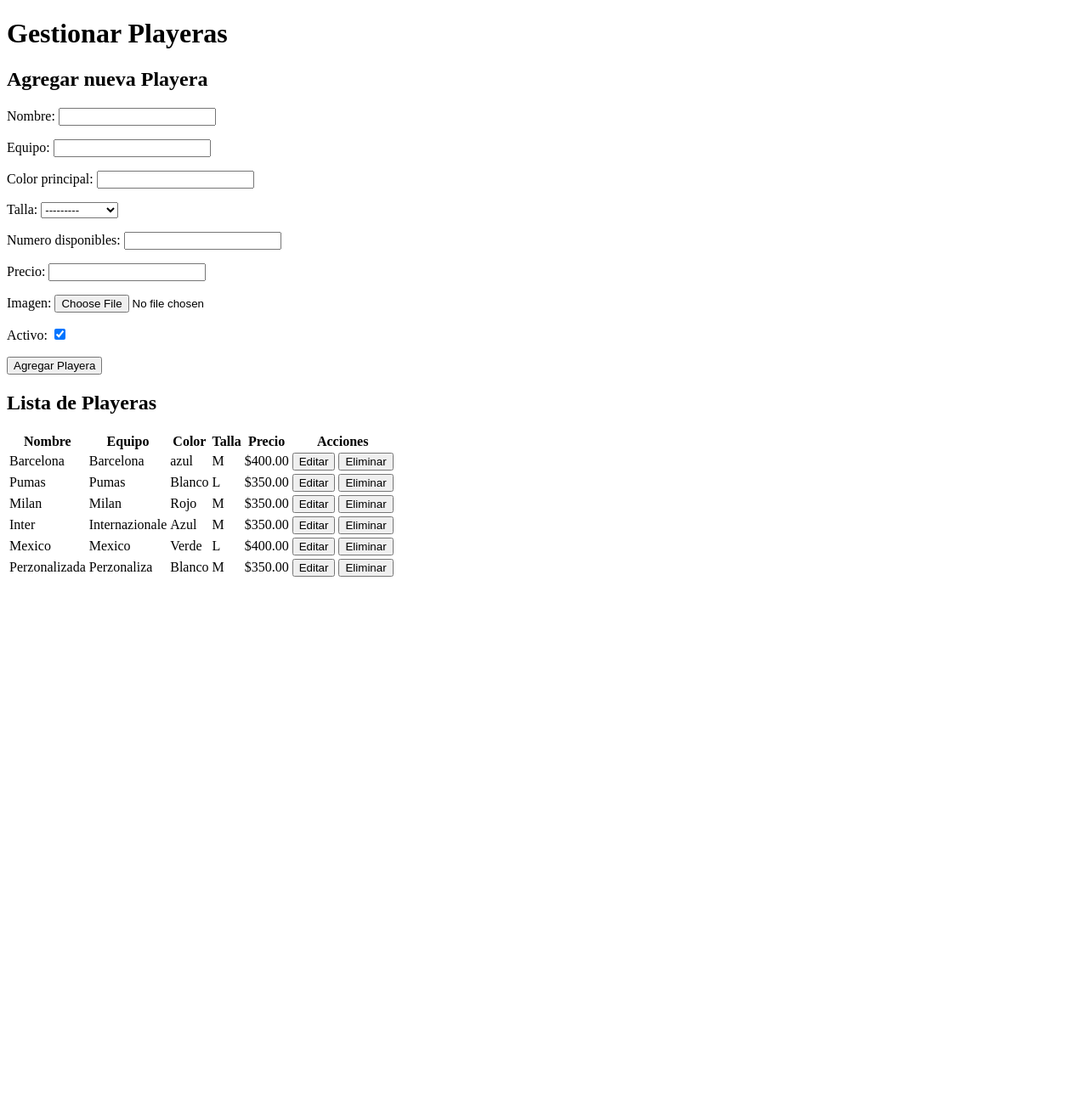
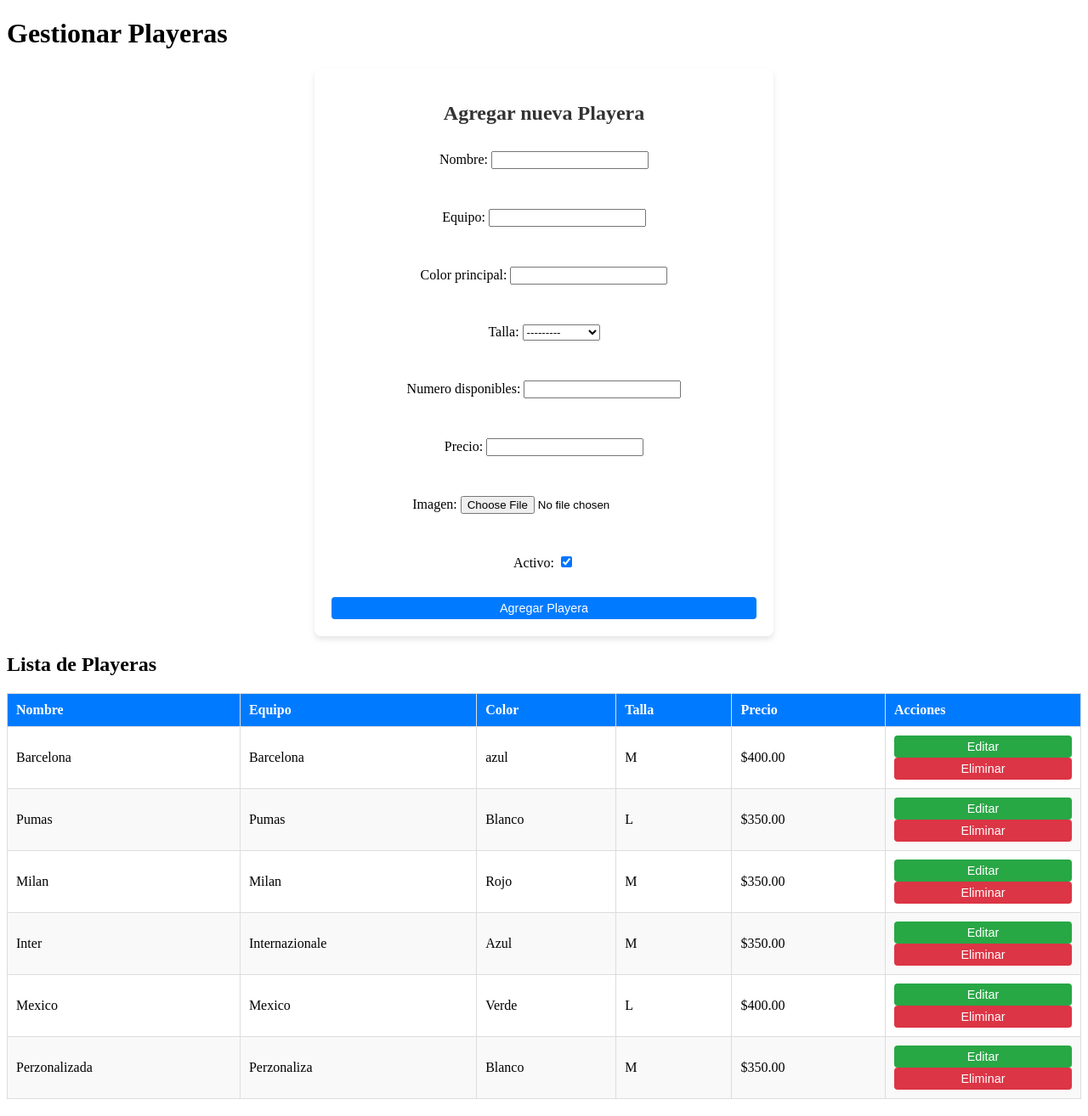
Before and after one commit to SantiagoAHS/tienda_ropa_proto, a Django app: page /productos/gestion-playeras/ in a window 1280 px wide. Shown: the part 54-1368 px from the top of the page at 85% size. Before the commit the page ends 733 px from the top, so only its background shows below. Run offline with Django 5.2, Linux system fonts and the light colour scheme; a user stored in the database is signed in; data comes from the database, SQL or seed files in the repository; both versions use the stored data as it was after the commit.

Commit message:
funcional 2 yes

```diff
--- a/productos/templates/productos/gestion_playeras.html
+++ b/productos/templates/productos/gestion_playeras.html
@@ -5,21 +5,22 @@
 {% block content %}
 <h1>Gestionar Playeras</h1>
 
-    <!-- Formulario para crear o editar playera -->
+    <!-- Contenedor para aplicar estilos al formulario -->
+    <div class="formulario-playera">
         <h2>{% if form.instance.pk %}Editar Playera{% else %}Agregar nueva Playera{% endif %}</h2>
         <form method="post" enctype="multipart/form-data">
             {% csrf_token %}
             {{ form.as_p }}
 
-        {% if form.instance.pk %}
-            <button type="submit" class="btn">Guardar cambios</button>
-        {% else %}
-            <button type="submit" class="btn">Agregar Playera</button>
-        {% endif %}
+            <button type="submit" class="btn">
+                {% if form.instance.pk %}Guardar cambios{% else %}Agregar Playera{% endif %}
+            </button>
         </form>
+    </div>
 
+    <!-- Tabla de playeras -->
     <h2>Lista de Playeras</h2>
-    <table>
+    <table class="tabla-playeras">
         <thead>
             <tr>
                 <th>Nombre</th>
@@ -43,17 +44,18 @@
                         <form method="post" style="display:inline;">
                             {% csrf_token %}
                             <input type="hidden" name="editar" value="{{ playera.id }}">
-                            <button type="submit" class="btn">Editar</button>
+                            <button type="submit" class="btn btn-editar">Editar</button>
                         </form>
                         <!-- Botón para eliminar -->
                         <form method="post" style="display:inline;" onsubmit="return confirm('¿Estás seguro de que deseas eliminar esta playera?');">
                             {% csrf_token %}
                             <input type="hidden" name="eliminar" value="{{ playera.id }}">
-                            <button type="submit" class="btn">Eliminar</button>
+                            <button type="submit" class="btn btn-eliminar">Eliminar</button>
                         </form>
                     </td>
                 </tr>
             {% endfor %}
         </tbody>
     </table>
+
 {% endblock %}
--- a/templates/base.html
+++ b/templates/base.html
@@ -7,6 +7,7 @@
     <meta name="viewport" content="width=device-width, initial-scale=1.0">
     <title>{% block title %}Inicio{% endblock %}</title>
     <link rel="stylesheet" href="{% static 'css/styles.css' %}">
+    <link rel="stylesheet" href="{% static 'css/styles1.css' %}">
 </head>
 <body>
     <header>
@@ -31,7 +32,7 @@
                     <li>
                         <form action="{% url 'usuarios:logout' %}" method="post">
                             {% csrf_token %}
-                            <button type="submit" class="btn">Cerrar sesión</button>
+                            <button type="submit" class="menu-button">Cerrar sesión</button>
                         </form>
                     </li>
                 {% else %}
--- a/usuarios/static/css/styles.css
+++ b/usuarios/static/css/styles.css
@@ -14,7 +14,7 @@ nav ul li {
 }
 
 /* Estilo de los enlaces del menú */
-nav ul li a, nav ul li form button {
+nav ul li a, nav ul li form .menu-button {
     display: block;
     color: white;
     text-align: center;
@@ -27,7 +27,7 @@ nav ul li a, nav ul li form button {
 }
 
 /* Cambiar el color de fondo cuando el enlace o botón es hover */
-nav ul li a:hover, nav ul li form button:hover {
+nav ul li a:hover, nav ul li form .menu-button:hover {
     background-color: #111;
 }
 
@@ -37,8 +37,8 @@ nav ul li form {
     padding: 0;
 }
 
-/* Estilo para los botones dentro de los formularios */
-nav ul li form button {
+/* Estilo específico para botones del menú */
+nav ul li form .menu-button {
     background: none;
     color: inherit;
     font: inherit;
--- /dev/null
+++ b/usuarios/static/css/styles1.css
@@ -0,0 +1,154 @@
+/* Contenedor de los formularios */
+.container {
+    background: #ffffff;
+    border-radius: 8px;
+    box-shadow: 0 4px 6px rgba(0, 0, 0, 0.1);
+    padding: 20px 40px;
+    max-width: 400px;
+    width: 100%;
+    margin: 40px auto; /* Centrado vertical con margen automático */
+    text-align: center;
+}
+
+/* Títulos de los formularios */
+.container h1 {
+    font-size: 1.8rem;
+    color: #333333;
+    margin-bottom: 20px;
+}
+
+/* Formularios */
+form {
+    display: flex;
+    flex-direction: column;
+    gap: 15px;
+}
+
+/* Botones */
+button {
+    background-color: #007bff;
+    color: #ffffff;
+    border: none;
+    border-radius: 5px;
+    padding: 10px;
+    font-size: 1rem;
+    cursor: pointer;
+}
+
+button:hover {
+    background-color: #0056b3;
+}
+
+/* Enlaces */
+.container a {
+    color: #007bff;
+    text-decoration: none;
+}
+
+.container a:hover {
+    text-decoration: underline;
+}
+
+/* Contenedor del formulario */
+.formulario-playera {
+    max-width: 500px;
+    margin: 20px auto;
+    padding: 20px;
+    background-color: #ffffff;
+    border-radius: 8px;
+    box-shadow: 0 4px 6px rgba(0, 0, 0, 0.1);
+    text-align: center;
+}
+
+/* Título del formulario */
+.formulario-playera h2 {
+    margin-bottom: 15px;
+    color: #333;
+}
+
+/* Botón estilizado */
+.btn {
+    display: block;
+    width: 100%;
+    padding: 10px;
+    font-size: 16px;
+    color: #ffffff;
+    background-color: #007bff;
+    border: none;
+    border-radius: 5px;
+    cursor: pointer;
+    transition: background-color 0.3s;
+}
+
+.btn:hover {
+    background-color: #0056b3;
+}
+
+/* Estilo para los campos del formulario */
+.formulario-playera form {
+    display: flex;
+    flex-direction: column;
+    gap: 15px;
+}
+
+/* Contenedor de la tabla */
+.tabla-playeras {
+    width: 100%;
+    border-collapse: collapse;
+    margin: 20px 0;
+    font-size: 1rem;
+    text-align: left;
+}
+
+/* Estilo para el encabezado de la tabla */
+.tabla-playeras thead {
+    background-color: #007bff;
+    color: white;
+}
+
+.tabla-playeras thead th {
+    padding: 10px;
+    border: 1px solid #dddddd;
+}
+
+/* Estilo para las filas */
+.tabla-playeras tbody tr:nth-child(even) {
+    background-color: #f9f9f9;
+}
+
+.tabla-playeras tbody tr:hover {
+    background-color: #f1f1f1;
+}
+
+/* Celdas de la tabla */
+.tabla-playeras td, .tabla-playeras th {
+    padding: 10px;
+    border: 1px solid #dddddd;
+}
+
+/* Botones en la tabla */
+.btn {
+    padding: 5px 10px;
+    border: none;
+    border-radius: 4px;
+    cursor: pointer;
+    font-size: 0.9rem;
+}
+
+.btn-editar {
+    background-color: #28a745;
+    color: white;
+}
+
+.btn-editar:hover {
+    background-color: #218838;
+}
+
+.btn-eliminar {
+    background-color: #dc3545;
+    color: white;
+}
+
+.btn-eliminar:hover {
+    background-color: #c82333;
+}
--- a/usuarios/templates/usuarios/login_usuario.html
+++ b/usuarios/templates/usuarios/login_usuario.html
@@ -3,6 +3,7 @@
 {% block title %}Iniciar Sesión{% endblock %}
 
 {% block content %}
+<div class="container">
     <h1>Iniciar Sesión</h1>
     <form method="post">
         {% csrf_token %}
@@ -10,4 +11,5 @@
         <button type="submit">Iniciar Sesión</button>
     </form>
     <p>¿No tienes una cuenta? <a href="{% url 'usuarios:registrar_usuario' %}">Regístrate aquí</a>.</p>
+</div>
 {% endblock %}
--- a/usuarios/templates/usuarios/registrar_usuario.html
+++ b/usuarios/templates/usuarios/registrar_usuario.html
@@ -3,6 +3,7 @@
 {% block title %}Registrar Usuario{% endblock %}
 
 {% block content %}
+<div class="container">
     <h1>Registro de Usuario</h1>
     <form method="post">
         {% csrf_token %}
@@ -10,4 +11,5 @@
         <button type="submit">Registrarse</button>
     </form>
     <p>¿Ya tienes una cuenta? <a href="{% url 'usuarios:login' %}">Inicia sesión aquí</a>.</p>
+</div>
 {% endblock %}
```
Also changed, not shown: productos/templates/productos/lista_pedidos_admin.html (+4 -4 lines), productos/templates/productos/lista_playeras.html (+12 -4 lines), templates/inicio.html (+5 -2 lines), db.sqlite3, media/imagenes_playeras/Blanco.png (added), media/imagenes_playeras/Blanco_5NIMHHO.png (added), media/imagenes_playeras/Mexico.png (added), media/imagenes_playeras/Milan.png (added), media/imagenes_playeras/Milan_Azul.png (added), media/imagenes_playeras/Pumas.png (added). Lines whose indentation alone changed are shown as unchanged.
